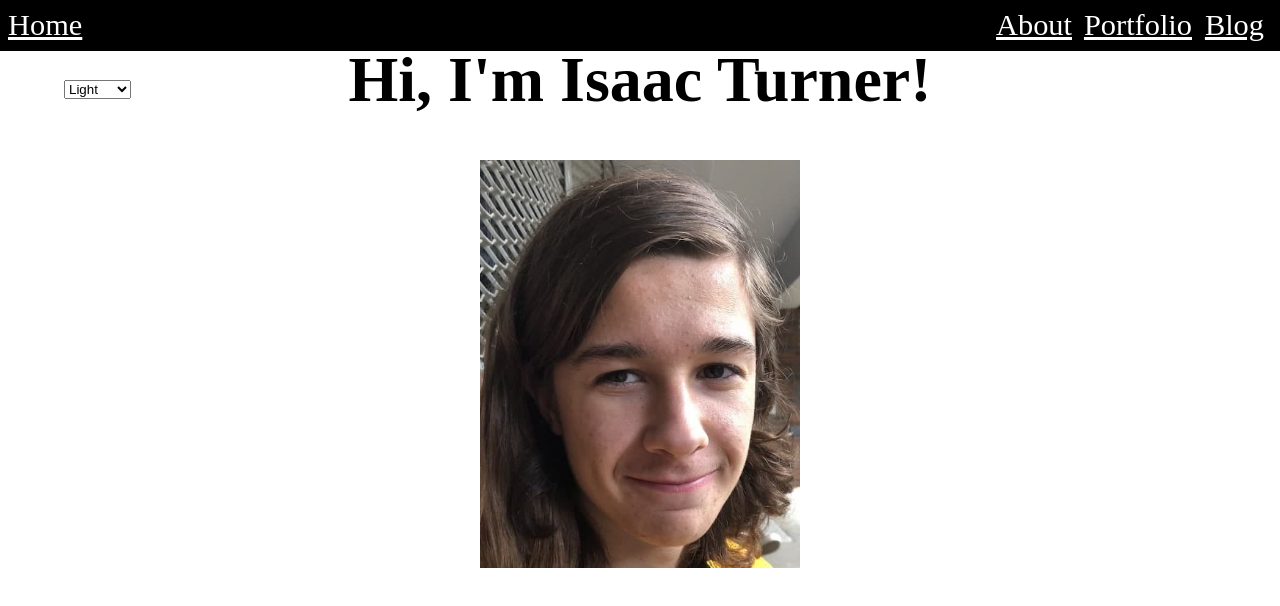
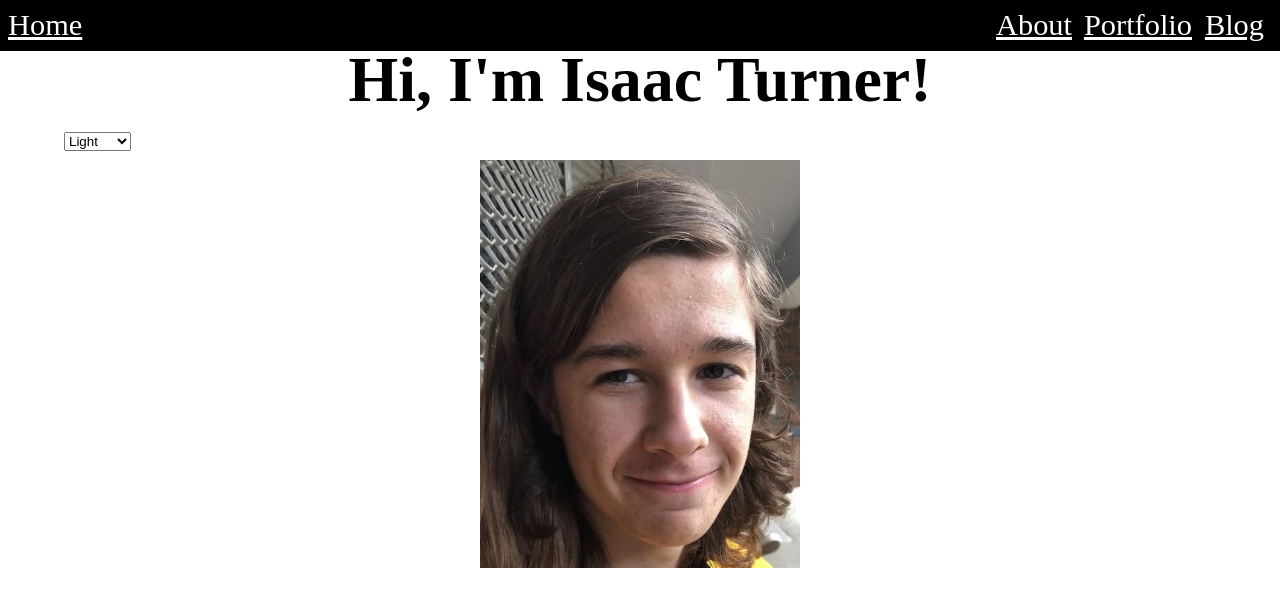
Before and after one commit to spacey-sooty/old-website, an Astro site: page / in a window 1280 px wide. Built offline with nearby package versions, Linux system fonts and the light colour scheme; Astro itself is replaced by a stand-in of ours.

Commit message:
fix position of theme chooser

```diff
--- a/src/styles/components/theme.module.scss
+++ b/src/styles/components/theme.module.scss
@@ -1,5 +1,5 @@
 .pos {
   position: absolute;
   left: 5vw;
-  top: 10vh;
+  top: 16.5vh;
 }
```
